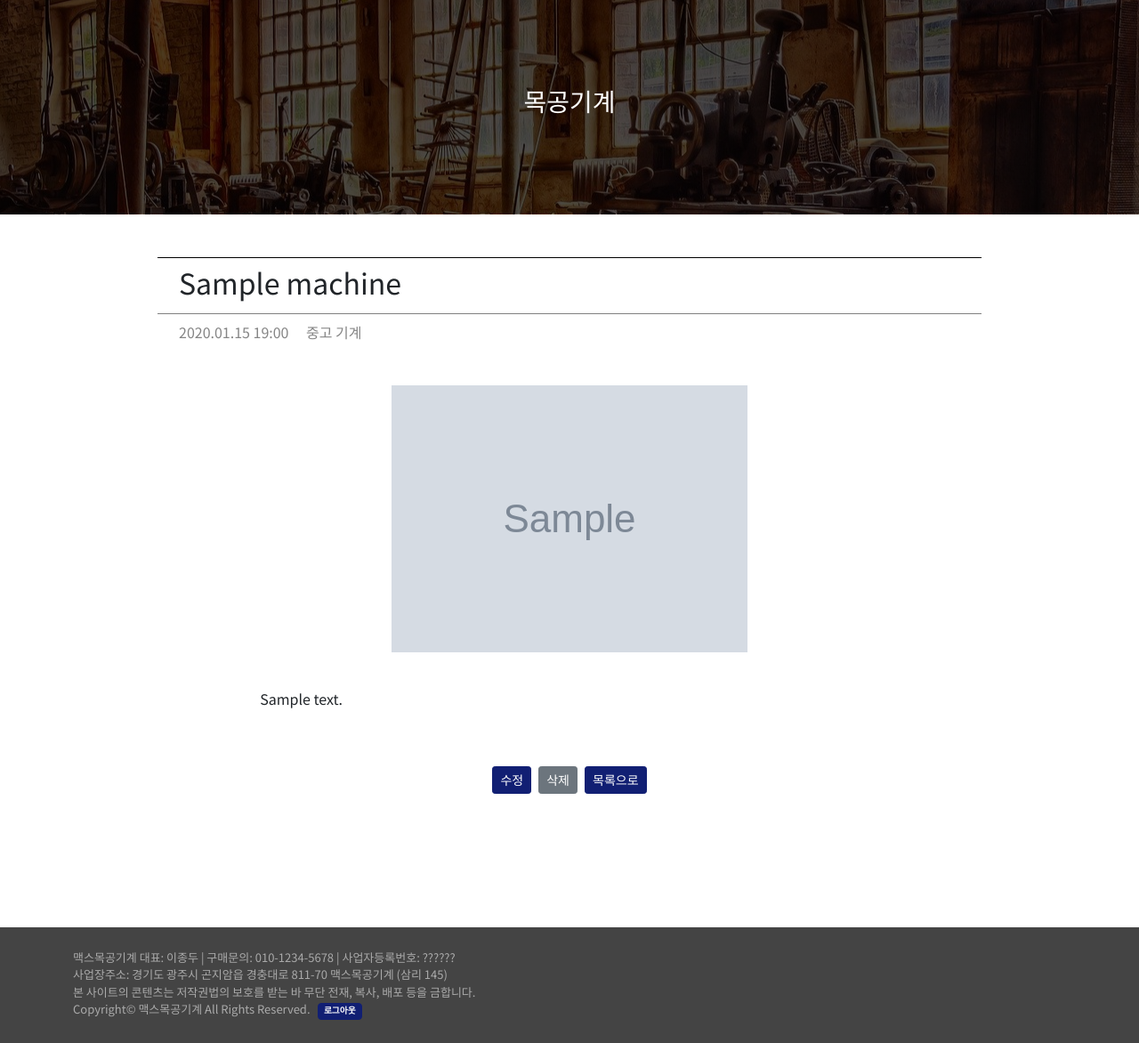
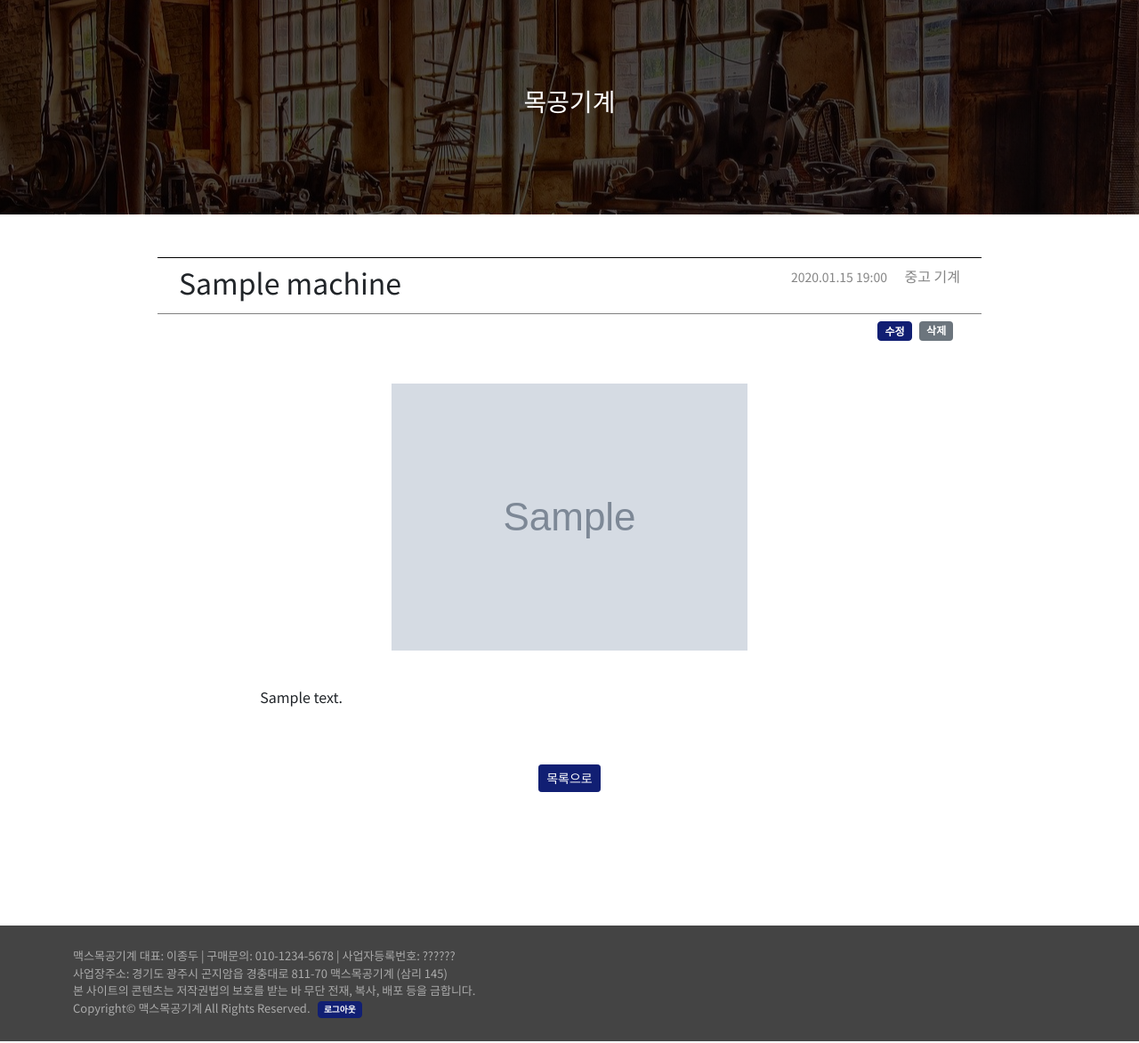
Before and after one commit to YS-study/max_django, a Django app: page /machines/1/ in a window 1280 px wide. Shown: the part 85-1257 px from the top of the page at 89% size. Run offline with Django 3.2, Linux system fonts and the light colour scheme; a user stored in the database is signed in; tables that the repository leaves empty hold one stand-in row (values such as "Sample post"); grey boxes marked "Sample" are stand-in pictures; some libraries are stand-ins or nearby versions; some web fonts are replaced.

Commit message:
fix machine detail design

```diff
--- a/board/templates/notice/detail.html
+++ b/board/templates/notice/detail.html
@@ -6,7 +6,7 @@
     {# title #}
     <div class="d-flex justify-content-between title-box px-4 py-2">
       <h2>{{ post.title }}</h2>
-      <small>{{ post.created_at|date:'Y.m.d H:i' }}</small>
+      <small class="grey-text">{{ post.created_at|date:'Y.m.d H:i' }}</small>
     </div>
 
     {# 수정 삭제 버튼 #}
--- a/board/templates/qna/detail.html
+++ b/board/templates/qna/detail.html
@@ -9,7 +9,7 @@
         <h2>{{question.title}}</h2>
         <p class="m-0">{{question.name}}</p>
       </div>
-      <small>{{ question.created_at|date:'Y.m.d H:i' }}</small>
+      <small class="grey-text">{{ question.created_at|date:'Y.m.d H:i' }}</small>
     </div>
 
     {# 수정 삭제 버튼 #}
--- a/machines/templates/machines/detail.html
+++ b/machines/templates/machines/detail.html
@@ -5,11 +5,23 @@
   <div class="col-12 col-lg-10">
     <!-- 제목 -->
     <div class="d-flex justify-content-between title-box px-4 py-2">
-      <h2 class="text-center">{{ machine.title }}</h2>
+      <div>
+        <h2>{{ machine.title }}</h2>
+      </div>
+      <div>
+        <small class="grey-text">{{ machine.created_at|date:'Y.m.d H:i' }}</small>
+        <span class="grey-text ms-3">{{ machine.category }}</span>
+      </div>
     </div>
-    <div class="px-4 mt-2">
-      <span class="grey-text">{{ machine.created_at|date:'Y.m.d H:i' }}</span>
-      <span class="grey-text ms-3">{{ machine.category }}</span>
+
+    {# 수정 삭제 버튼 #}
+    <div class="d-flex justify-content-end pe-4 pt-2">
+    {% if request.user.is_authenticated %}
+      <a href="{% url 'machines:update' machine.pk %}" class="badge btn-navy me-2 text-decoration-none">수정</a>
+      <a class="badge bg-secondary me-2 text-decoration-none" data-bs-toggle="modal" data-bs-target="#exampleModal">
+        삭제
+      </a>
+    {% endif %}
     </div>
 
     <div class="row justify-content-center">
@@ -28,12 +40,6 @@
 
     <!-- 버튼 -->
     <div class="d-flex justify-content-center mt-5">
-    {% if request.user.is_authenticated %}
-      <a href="{% url 'machines:update' machine.pk %}" class="btn btn-sm btn-navy me-2">수정</a>
-      <button class="btn btn-sm btn-secondary me-2" data-bs-toggle="modal" data-bs-target="#exampleModal">
-        삭제
-      </button>
-    {% endif %}
     <a href="{% url 'machines:index' %}" class="btn btn-sm btn-navy">목록으로</a>
     </div>
 
```
